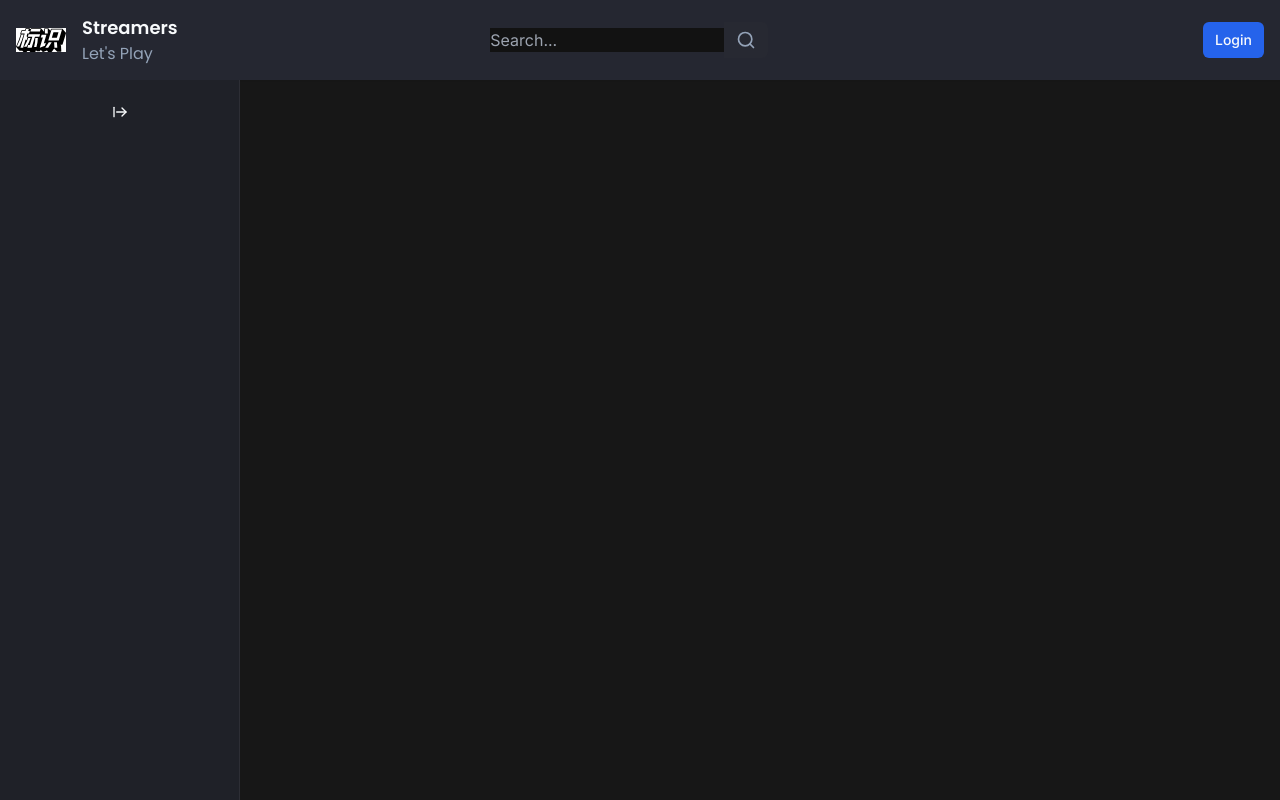
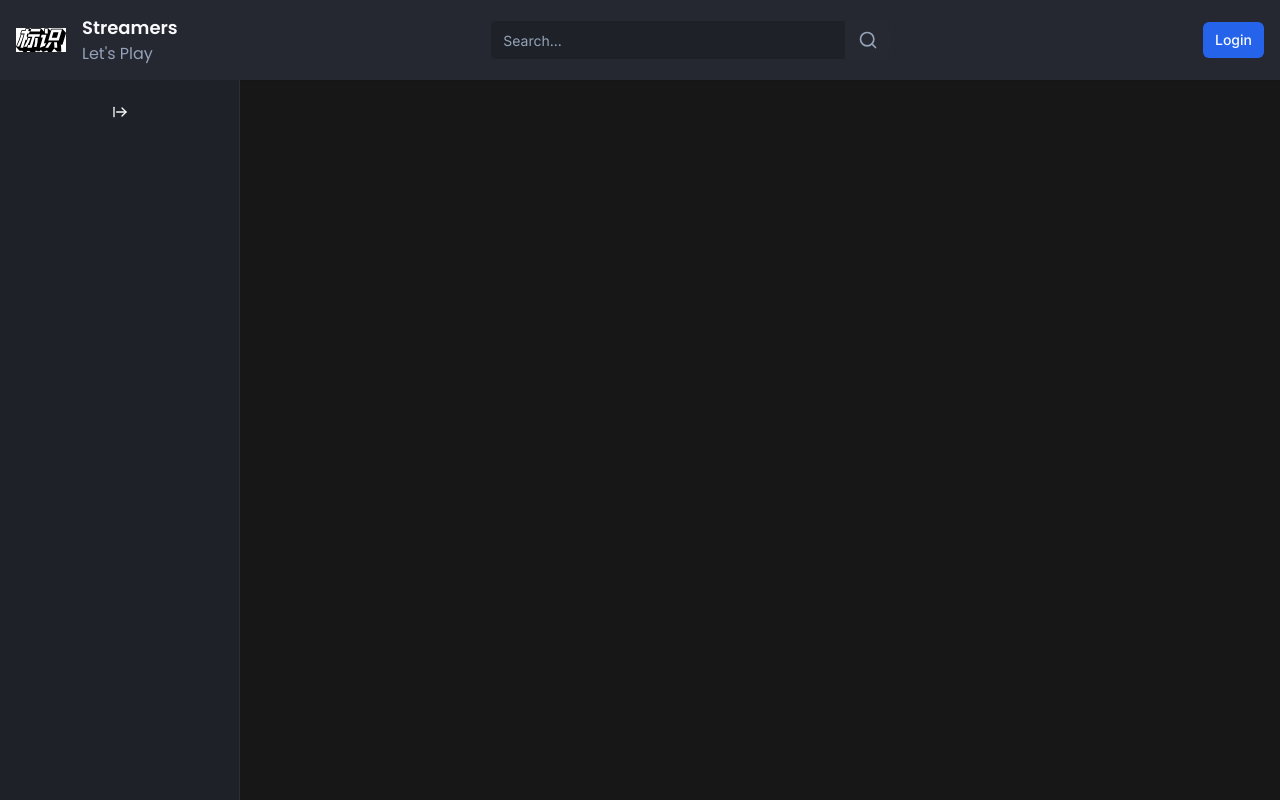
Before and after one commit to Kayange123/streamer, a Next.js app: page / in a window 1280 px wide. Built offline with nearby package versions, Linux system fonts and the light colour scheme; no server answers.

Commit message:
update input component

```diff
--- a/components/shared/Search.tsx
+++ b/components/shared/Search.tsx
@@ -5,6 +5,7 @@ import { FormEvent, useState } from "react";
 import { X, SearchIcon } from "lucide-react";
 import { Button } from "../ui/button";
 import { useRouter } from "next/navigation";
+import { Input } from "../ui/input";
 
 const Search = () => {
   const router = useRouter();
@@ -32,7 +33,7 @@ const Search = () => {
       className="relative w-full lg:w-[400px] flex items-center"
       onSubmit={onSubmit}
     >
-      <input
+      <Input
         value={searchValue}
         onChange={(e) => setSearchValue(e.target.value)}
         placeholder="Search..."
```
